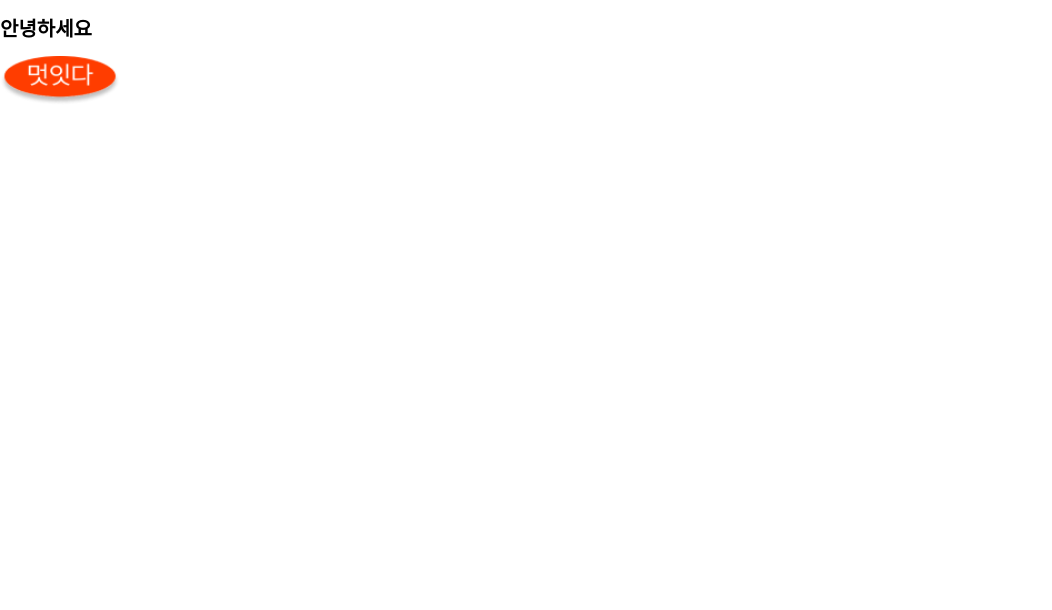
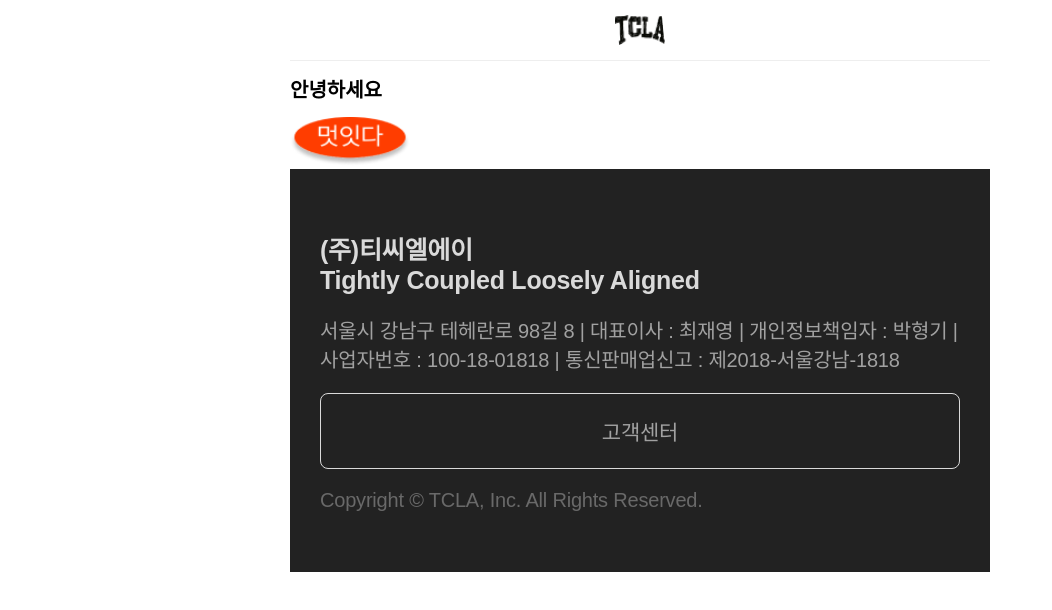
Before and after one commit to punkyoon/tcla-landing, a Next.js app: page / in a window 1280 px wide. Shown: the top 610 px of the page, without its empty margins (0-1052 px from the left). Built offline with nearby package versions, Linux system fonts and the light colour scheme.

Commit message:
add header and footer

```diff
--- /dev/null
+++ b/app/components/Footer.tsx
@@ -0,0 +1,56 @@
+import styled from '@emotion/styled';
+
+export default function Footer() {
+  return (
+    <Base>
+      <Title>(주)티씨엘에이{'\n'}Tightly Coupled Loosely Aligned</Title>
+      <Address>서울시 강남구 테헤란로 98길 8  | 대표이사 : 최재영  |  개인정보책임자 : 박형기 | 사업자번호 : 100-18-01818 | 통신판매업신고 : 제2018-서울강남-1818</Address>
+      <CustomerServiceButton>고객센터</CustomerServiceButton>
+      <Copyright>Copyright © TCLA, Inc. All Rights Reserved.</Copyright>
+    </Base>
+  );
+}
+
+const Base = styled.div`
+  background-color: #222222;
+  padding: 4rem 3rem;
+`;
+const Title = styled.h2`
+  color: #DADADA;
+  font-style: normal;
+  font-weight: 700;
+  font-size: 2.5rem;
+  letter-spacing: -0.01em;
+  white-space: break-spaces;
+`;
+const Address = styled.p`
+  color: #A1A1A1;
+  font-style: normal;
+  font-weight: 400;
+  font-size: 2rem;
+  letter-spacing: -0.01em;
+`;
+const CustomerServiceButton = styled.button`
+  align-items: center;
+  border: 1px solid #DADADA;
+  border-radius: 8px;
+  color: #A1A1A1;
+  cursor: pointer;
+  display: flex;
+  flex-direction: column;
+  justify-content: center;
+  padding: 2.2rem 2.4rem;
+  font-style: normal;
+  font-weight: 400;
+  font-size: 2.1rem;
+  text-align: center;
+  letter-spacing: -0.01em;
+  width: 100%;
+`;
+const Copyright = styled.p`
+  color: #696969;
+  font-style: normal;
+  font-weight: 400;
+  font-size: 2rem;
+  letter-spacing: -0.01em;
+`;
--- /dev/null
+++ b/app/components/Header.tsx
@@ -0,0 +1,28 @@
+import styled from '@emotion/styled';
+import sitePrefix from '~/sitePrefix';
+
+export default function Header() {
+  return (
+    <Base>
+      <HeaderImageWrapper>
+        <HeaderImage src={`${sitePrefix}/images/tcla_logo.png`} alt='TCLA logo' />
+      </HeaderImageWrapper>
+    </Base>
+  );
+}
+
+const Base = styled.div`
+  align-items: center;
+  border-bottom: 1px solid #eeeeee;
+  display: flex;
+  justify-content: center;
+  padding: 1.5rem 0rem;
+`;
+const HeaderImageWrapper = styled.div`
+  height: 3rem;
+  width: 5rem;
+`;
+const HeaderImage = styled.img`
+  height: 100%;
+  width: 100%;
+`;
--- a/app/components/Layout.tsx
+++ b/app/components/Layout.tsx
@@ -1,10 +1,21 @@
 import styled from '@emotion/styled';
 import { PropsWithChildren } from 'react';
+import Footer from './Footer';
+
+import Header from './Header';
 
 export default function Layout({ children }: PropsWithChildren<{}>) {
   return (
-    <Base>{children}</Base>
+    <Base>
+      <Header />
+      {children}
+      <Footer />
+    </Base>
   )
 }
 
-const Base = styled.div``;
+const Base = styled.div`
+  margin: 0 auto;
+  max-width: 70rem;
+  width: 100%;
+`;
--- a/pages/_document.tsx
+++ b/pages/_document.tsx
@@ -28,8 +28,6 @@
         <meta property='twitter:description' content='Welcome ! 환영하는 TCLA !' />
         <meta property='twitter:image' content={`${sitePrefix}/images/og_description.png`} />
 
-        <title>Welcome TCLA</title>
-
         {/* favicon */}
         <link rel='manifest' href={`${sitePrefix}/site.webmanifest`} />
         <link rel='icon' type='image/x-icon' href={`${sitePrefix}/favicon.ico`} />
--- a/public/styles/global.css
+++ b/public/styles/global.css
@@ -4,6 +4,7 @@
 }
 
 html {
+  background-color: #ffffff;
   font-size: 10px;
 }
 
@@ -17,7 +18,7 @@
 /* Small device (mobile) */
 @media screen and (max-width: 480px) {
   html {
-    font-size: 6px;
+    font-size: 7px;
   }
 }
 
```
Also changed, not shown: public/images/tcla_logo.png (added).
